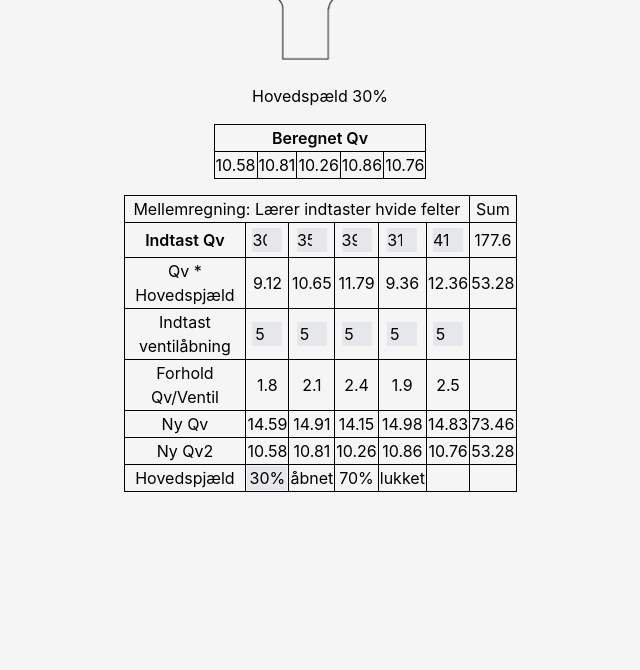
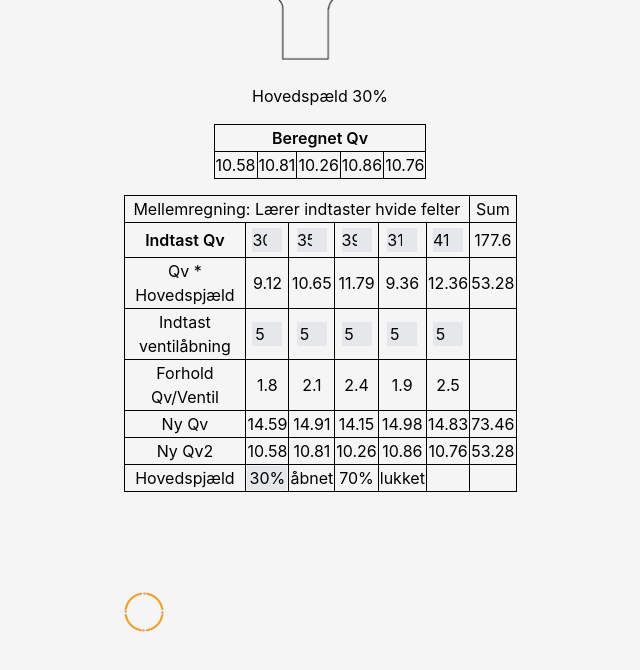
Before and after one commit to Alexander-Gronninger/CMK-vvs-app, a React (Create React App) app: page /GF2 in a window 1280 px wide. Shown: the part 445-1115 px from the top of the page, without its empty margins (320-960 px from the left). Before the commit the page ends 945 px from the top, so only its background shows below. Built offline with nearby package versions, Linux system fonts and the light colour scheme.

Commit message:
First attempt

```diff
--- a/package.json
+++ b/package.json
@@ -10,6 +10,7 @@
     "qrcode.react": "^3.1.0",
     "react": "^18.2.0",
     "react-dom": "^18.2.0",
+    "react-draggable": "^4.4.5",
     "react-router-dom": "^6.13.0",
     "react-scripts": "5.0.1",
     "web-vitals": "^2.1.4"
--- /dev/null
+++ b/src/components/ValveRotation.js
@@ -0,0 +1,38 @@
+import React, { useState } from "react";
+import Draggable from "react-draggable";
+
+const ValveRotation = () => {
+  const [rotation, setRotation] = useState(0);
+  const [size, setSize] = useState(1);
+
+  const handleDrag = (_, { deltaX }) => {
+    // Calculate the new rotation angle based on the drag
+    setRotation((prevRotation) => prevRotation + deltaX);
+  };
+
+  const handleSizeChange = (e) => {
+    const newSize = parseFloat(e.target.value);
+    setSize(newSize);
+  };
+
+  return (
+    <div
+      className="w-fit h-fit rounded-[50%] origin-center cursor-grab m-0"
+      style={{ transform: `rotate(${rotation}deg)` }}
+    >
+      <Draggable
+        axis="x"
+        onDrag={handleDrag}
+        className="m-0 block w-[25px] h-[25px]"
+      >
+        <img
+          src="../images/Pencil-Circle.png"
+          alt="Rotatable Image"
+          className={`w-${size * 10} h-${size * 10}  m-0`}
+        />
+      </Draggable>
+    </div>
+  );
+};
+
+export default ValveRotation;
--- a/src/pages/GF2Version.js
+++ b/src/pages/GF2Version.js
@@ -6,6 +6,7 @@ import GF2Context from "../context/GF2Context";
 import GF2TeacherTable from "../templates/GF2TeacherTable";
 import CalcNewQV2 from "../functions/CalcNewQV2";
 import GF2MotionDot from "../components/GF2MotionDot";
+import ValveRotation from "../components/ValveRotation";
 
 const GF2Version = () => {
   const { GF2Data } = useContext(GF2Context);
@@ -124,6 +125,9 @@ const GF2Version = () => {
 
         {/* This template has all the stuff for teachers to enter */}
         <GF2TeacherTable tableCss={tableCss} />
+        <div className="h-[100px]"></div>
+        <ValveRotation />
+        <div className="h-[1000px]"></div>
       </>
     </>
   );
```
Also changed, not shown: public/images/Pencil-Circle.png (added), 1 other file (tests, documents, lock files or other folders).
